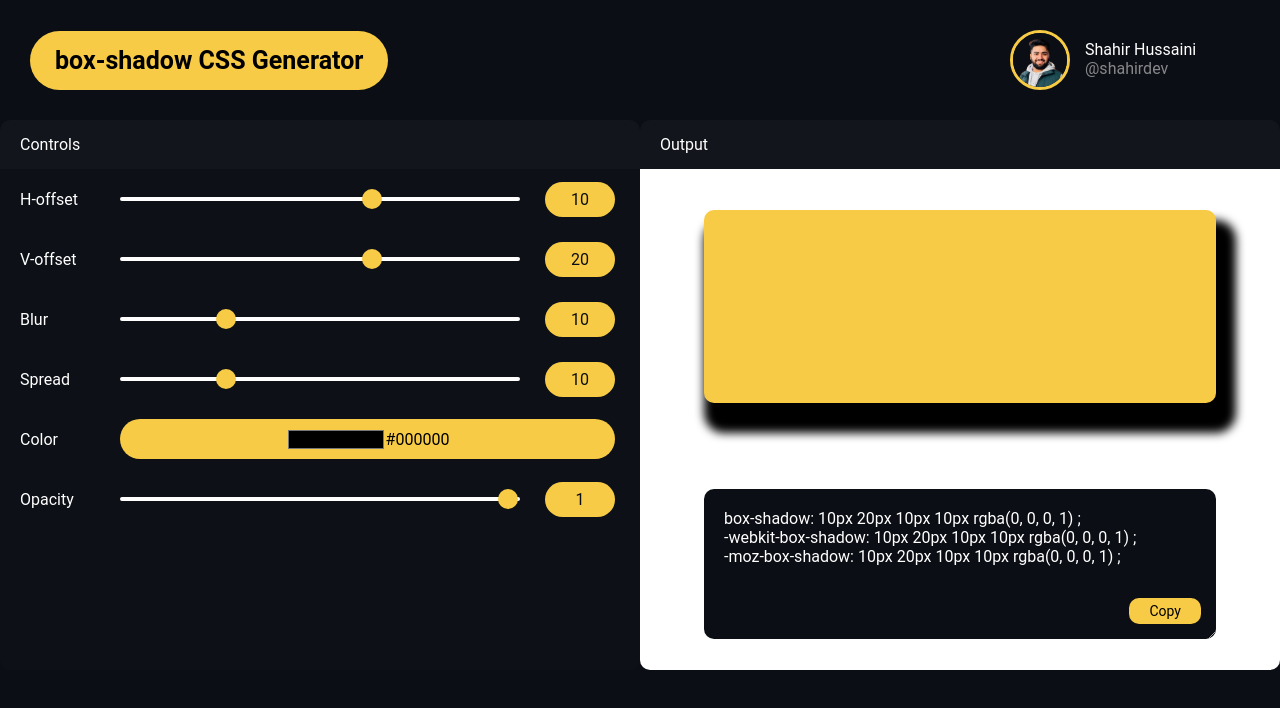
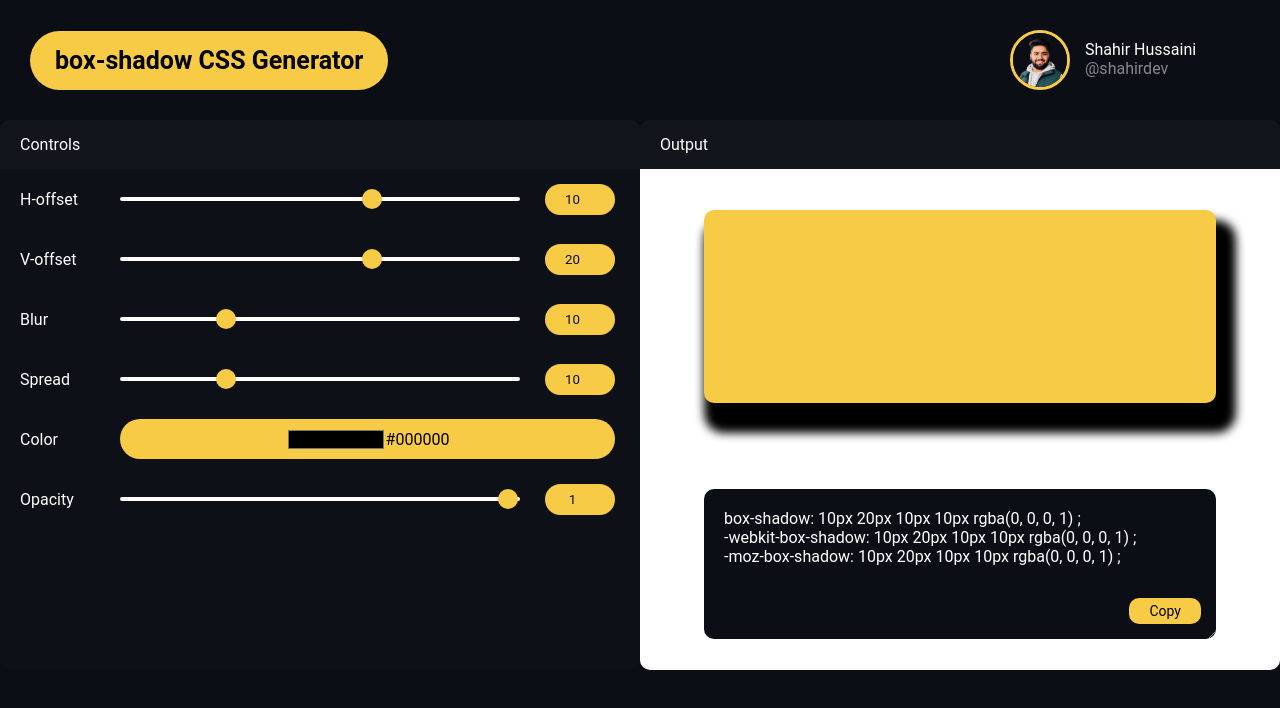
Before and after one commit to ShahirHossaini/css-shadow-generator, a React (Create React App) app: page / in a window 1280 px wide. Shown: the top 708 px of the page. Built offline with nearby package versions, Linux system fonts and the light colour scheme.

Commit message:
added input feature for values

```diff
--- a/src/App.css
+++ b/src/App.css
@@ -227,7 +227,7 @@ body {
   justify-content: center;
 }
 
-.range-input .value p {
+.range-input .value input {
   color: var(--black);
 
   background: var(--primary-color);
@@ -238,6 +238,9 @@ body {
   border-radius: 20px;
 
   text-align: center;
+
+  border: none;
+  outline: none;
 }
 
 .main-frame-output {
--- a/src/components/RangeInput.jsx
+++ b/src/components/RangeInput.jsx
@@ -16,7 +16,15 @@ const RangeInput = ({ label, name, min, max, value, onChange, steps }) => {
         />
       </div>
       <div className="value">
-        <p>{value[name]}</p>
+        <input
+          type="number"
+          minLength={min}
+          maxLength={max}
+          name={name}
+          value={value[name]}
+          onChange={(e) => onChange(e)}
+          step={steps || 1}
+        />
       </div>
     </div>
   );
```
